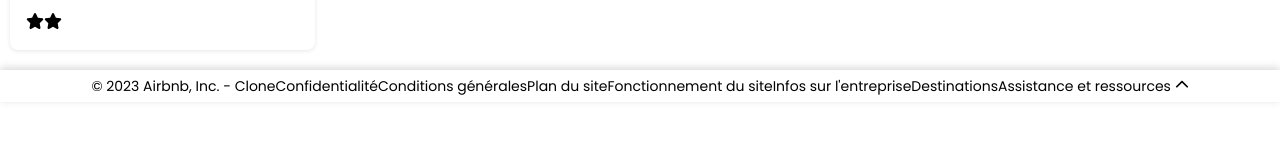
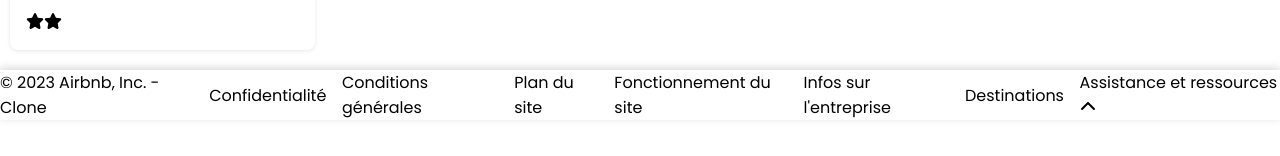
Before and after one commit to Marksu-u/airbnb-front, a Next.js app: page / in a window 1280 px wide. Shown: the part 396-552 px from the top of the page. Built offline with nearby package versions, Linux system fonts and the light colour scheme.

Commit message:
added spaces in footer

```diff
--- a/src/components/Footer/Footer.js
+++ b/src/components/Footer/Footer.js
@@ -24,7 +24,7 @@ const Footer = () => {
           <div className={styles.footer__item}>Infos sur l'entreprise</div>
           <div className={styles.footer__item}>Destinations</div>
           <div className={styles.footer__item}>
-            <button className={styles.footer__button} onClick={handleDropdownClick}>
+            <button onClick={handleDropdownClick}>
               Assistance et ressources <FontAwesomeIcon icon={faChevronUp} />
             </button>
             {showDropdown && (
--- a/src/components/Footer/Footer.module.scss
+++ b/src/components/Footer/Footer.module.scss
@@ -6,18 +6,15 @@
     position: relative;
     justify-content: center;
     align-items: center;
-    margin-left: auto;
-    margin-right: auto;
-    padding-left: auto;
-    padding-right: auto;
-    height: 2rem;
-    font-size: 0.875rem;
+    margin: 0 auto;
+    padding: 0;
 
     &__list {
       display: flex;
       justify-content: center;
       align-items: center;
       list-style: none;
+      gap: 0.975rem;
 
       &__item {
         display: inline-block;
```
Lines whose indentation alone changed are shown as unchanged.
